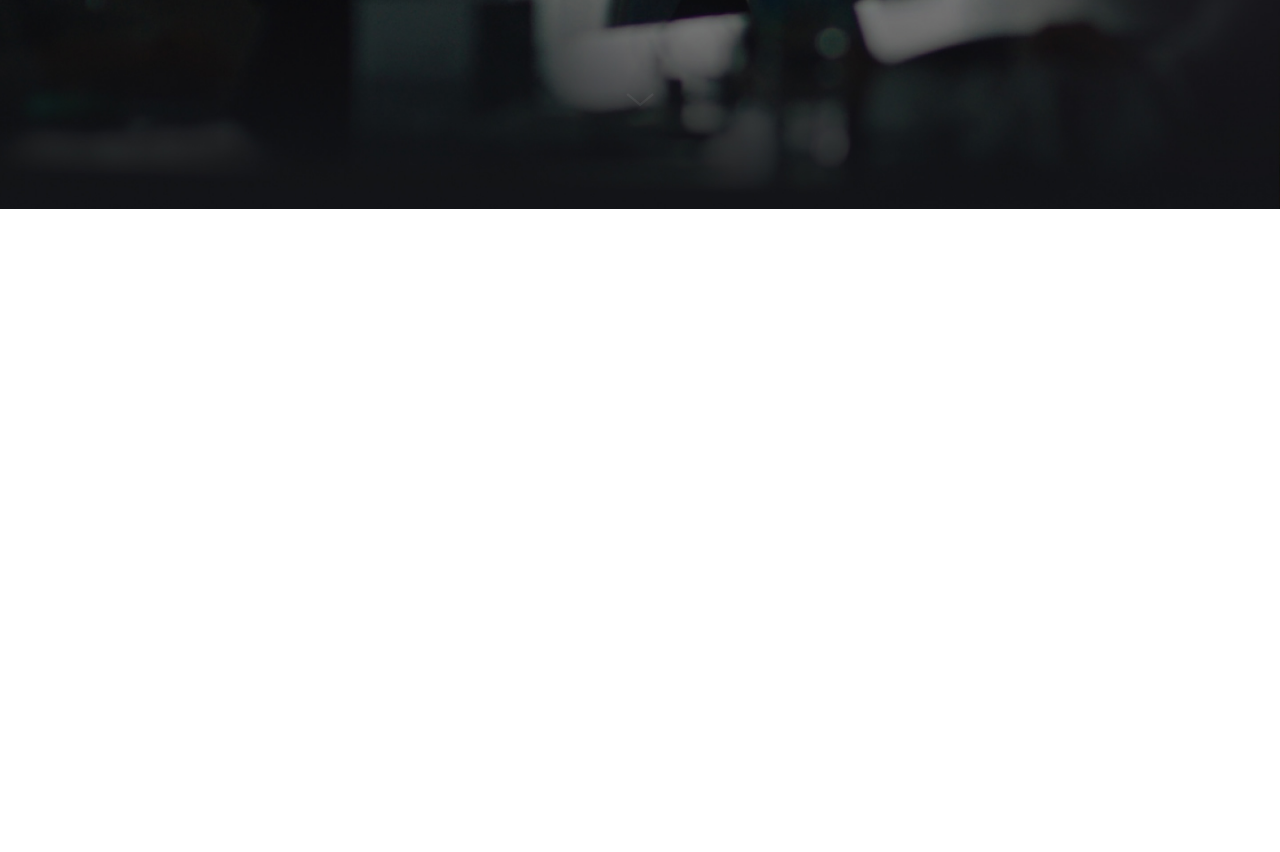
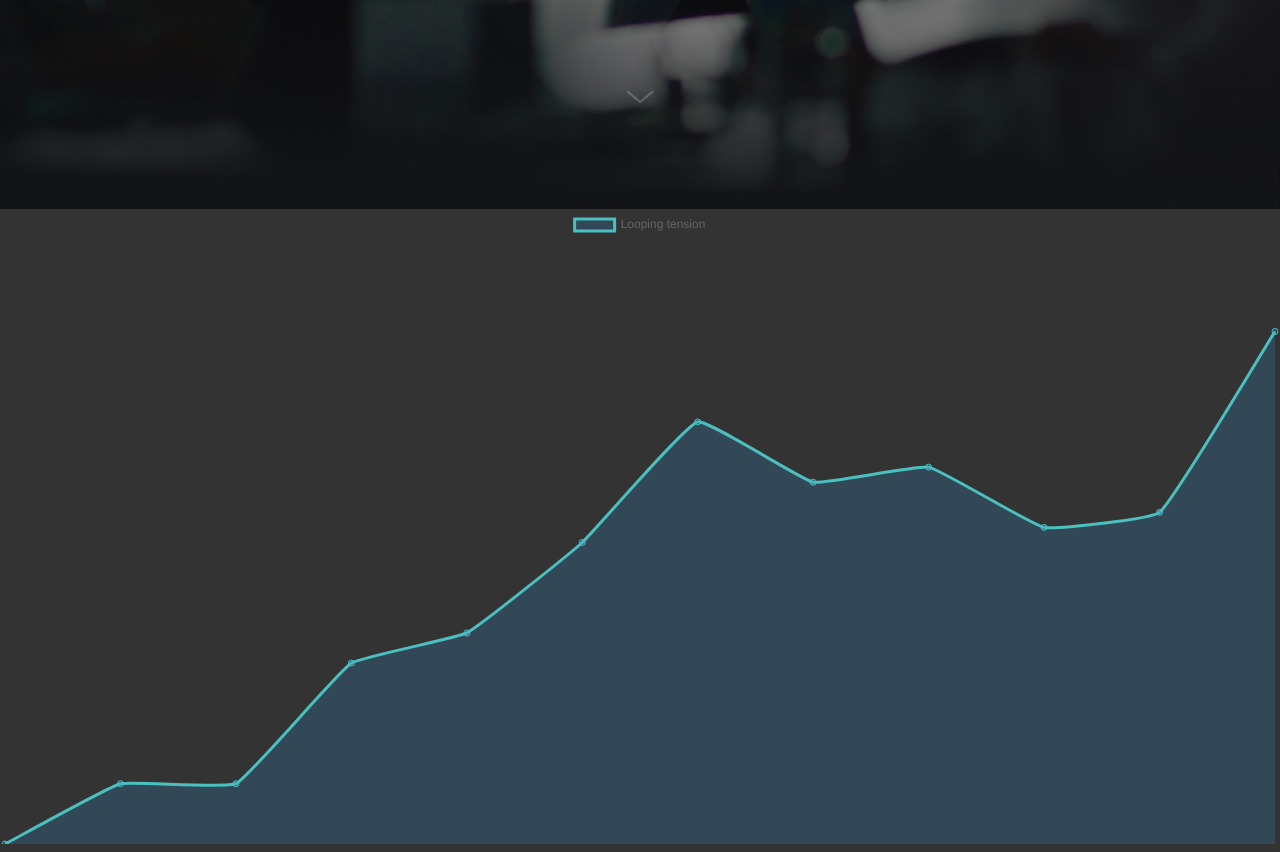
Before and after one commit to dadafly1244/toss-team-vanilla-app, a website built with Parcel: page index.html in a window 1280 px wide. Shown: the part 592-1444 px from the top of the page. Built offline with nearby package versions, Linux system fonts and the light colour scheme.

Commit message:
feat: background line graph with Chart.js

```diff
--- a/css/main.css
+++ b/css/main.css
@@ -46,7 +46,7 @@ header {
 
 }
 
-header .filter--blur {
+header.filter{
   backdrop-filter: blur(20px);
 }
 
@@ -92,7 +92,7 @@ header .inner .menu li a{
 
 
 /* 배경이미지 1 */
-.container {
+.first-container {
   background-image: url(/images/kv-1.jpg);
   background-repeat: no-repeat;
   height: calc(100vh + 1px);
@@ -146,3 +146,9 @@ header .inner .menu li a{
     opacity:0;
   }
 }
+
+
+.second-container {
+  height: calc(100vh + 1px);
+  background-color: #333;
+}
--- a/index.html
+++ b/index.html
@@ -32,9 +32,16 @@
   <script defer src="./js/main.js" ></script>
 
 
+  <!-- CHART.JS for LINE-CHART -->
+  <script src="https://cdnjs.cloudflare.com/ajax/libs/Chart.js/3.7.1/chart.min.js" integrity="sha512-QSkVNOCYLtj73J4hbmVoOV6KVZuMluZlioC+trLpewV8qMjsWqlIQvkn1KGX2StWvPMdWGBqim1xlC8krl1EKQ==" crossorigin="anonymous" referrerpolicy="no-referrer"></script>
+  <script src="https://cdn.jsdelivr.net/npm/chart.js"></script>
+  <script defer src="./js/line-chart.js"></script>
+
+
   <!-- GSAP -->
   <script src="https://cdnjs.cloudflare.com/ajax/libs/gsap/3.10.3/gsap.min.js" integrity="sha512-6zTDRWNxo8vI6JZYDCwhrJpg5icK3P4HNnW3czsO5Scb3lAoPDam+/wF3eog4hxcl0h44d0XlIcFkuoSaWHQ2g==" crossorigin="anonymous" referrerpolicy="no-referrer"></script>
 
+  <script src="https://cdnjs.cloudflare.com/ajax/libs/lodash.js/4.17.21/lodash.min.js" integrity="sha512-WFN04846sdKMIP5LKNphMaWzU7YpMyCU245etK3g/2ARYbPK9Ub18eG+ljU96qKRCWh+quCY7yefSmlkQw1ANQ==" crossorigin="anonymous" referrerpolicy="no-referrer"></script>
 
 
 </head>
@@ -65,7 +72,7 @@
       </ul>
     </div>
   </header>
-  <div class="container">
+  <div class="first-container">
 
     <div class="main-text-container">
       <div class="main-text">
@@ -80,7 +87,12 @@
 
 
   <section>
+    <div class="second-container">
+      <div>
+        <canvas id="myChart"></canvas>
+      </div>
 
+    </div>
 
 
   </section>
--- /dev/null
+++ b/js/line-chart.js
@@ -0,0 +1,54 @@
+const DATA_COUNT = 12;
+const labels = [];
+for (let i = 0; i < DATA_COUNT; ++i) {
+  labels.push(i.toString());
+}
+const datapoints = [0, 20, 20, 60, 70, 100, 140, 120, 125, 105, 110, 170];
+
+
+const data = {
+  labels: labels,
+  datasets: [{
+    label: 'Looping tension',
+    data: datapoints,
+    fill: true,
+    backgroundColor: 'rgba(54, 162, 235, 0.2)',
+    borderColor: 'rgb(75, 192, 192)',
+  }]
+};
+const config = {
+  type: 'line',
+  data: data,
+  options: {
+    animations: {
+      tension: {
+        duration: 1000,
+        easing: 'linear',
+        from: .5,
+        to: 0,
+        loop: true
+      }
+    },
+    scales: {
+      x: {
+        display: false,
+        title: {
+          display: false
+        }
+      },
+      y: { // defining min and max so hiding the dataset does not change scale range
+        min: 0,
+        max: 200,
+        display: false,
+        title: {
+          display:false
+        }
+      }
+    }
+  }
+};
+
+const myChart = new Chart(
+  document.getElementById('myChart'),
+  config
+);
```
